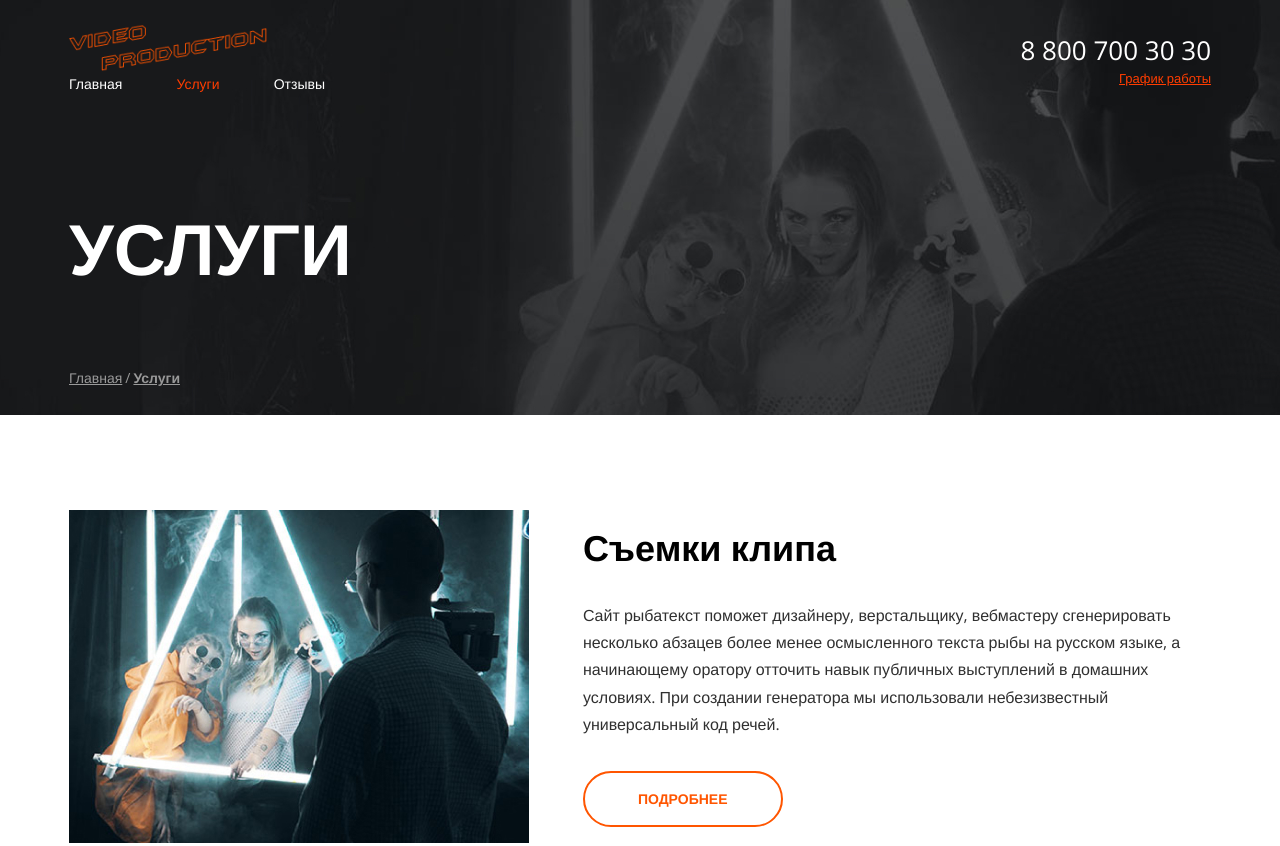
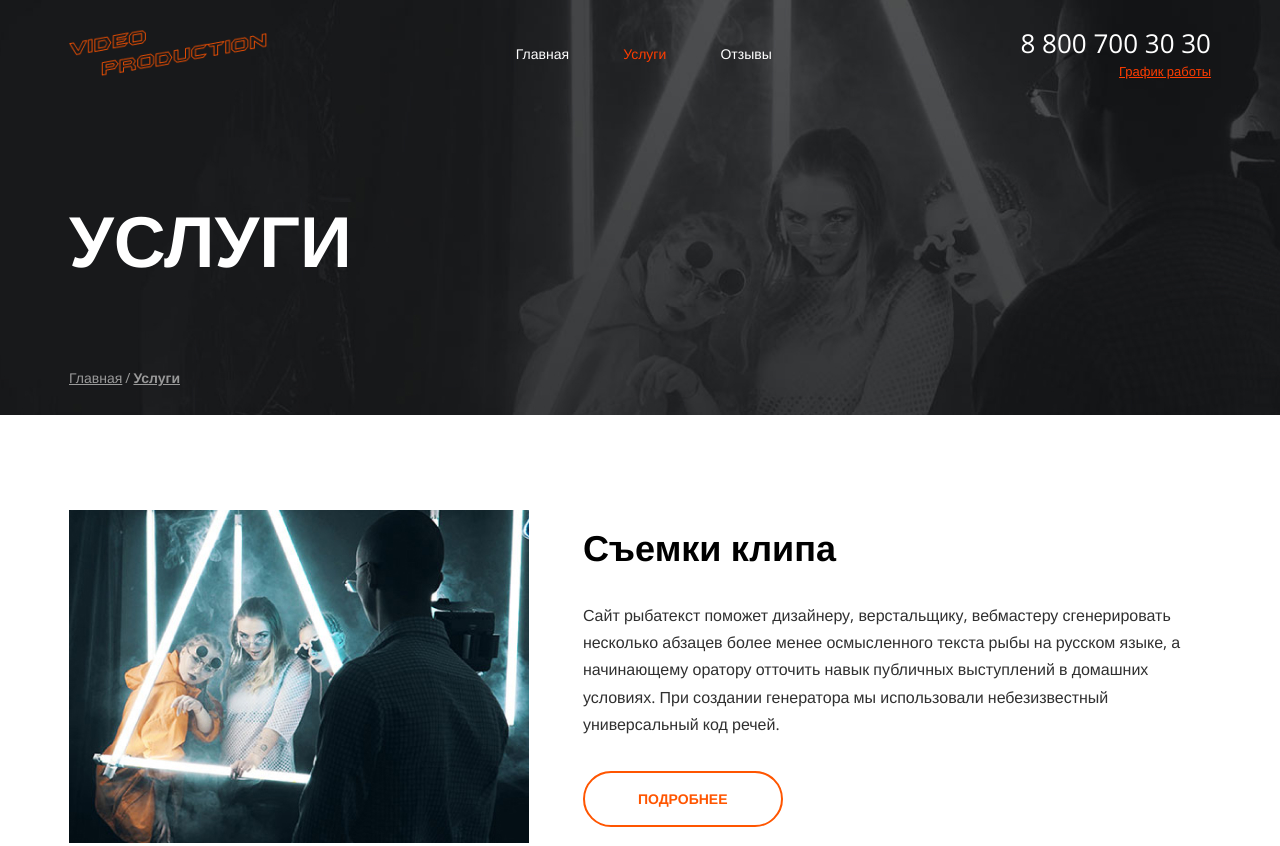
Before and after one commit to Evgeniy230394/Video-Production, a plain HTML site: page services.html in a window 1280 px wide. Shown: the top 846 px of the page. Drawn offline with nearby package versions, Linux system fonts and the light colour scheme.

Commit message:
Update services.html

```diff
--- a/services.html
+++ b/services.html
@@ -18,7 +18,7 @@
       <header class="header-container">
         <div class="container">
           <div class="header">
-          <div class="header__cool">
+
           <a href="/" class="logo">
             <img src="./img/logo.png" alt="commpony-logo" class="logo__img">
           </a>
@@ -35,13 +35,13 @@
               </li>
             </ul>
           </nav>
-        </div>
-        <div class="header__cool header__cool--align--right">
+
+
           <address class="contacts">
             <a href="tel:+88007003030" class="contacts__phone">8 800 700 30 30</a>
             <div class="contacts__workhours">График работы</div>
           </address>
-        </div>
+
         </div>
       </div>
       </header>
```
